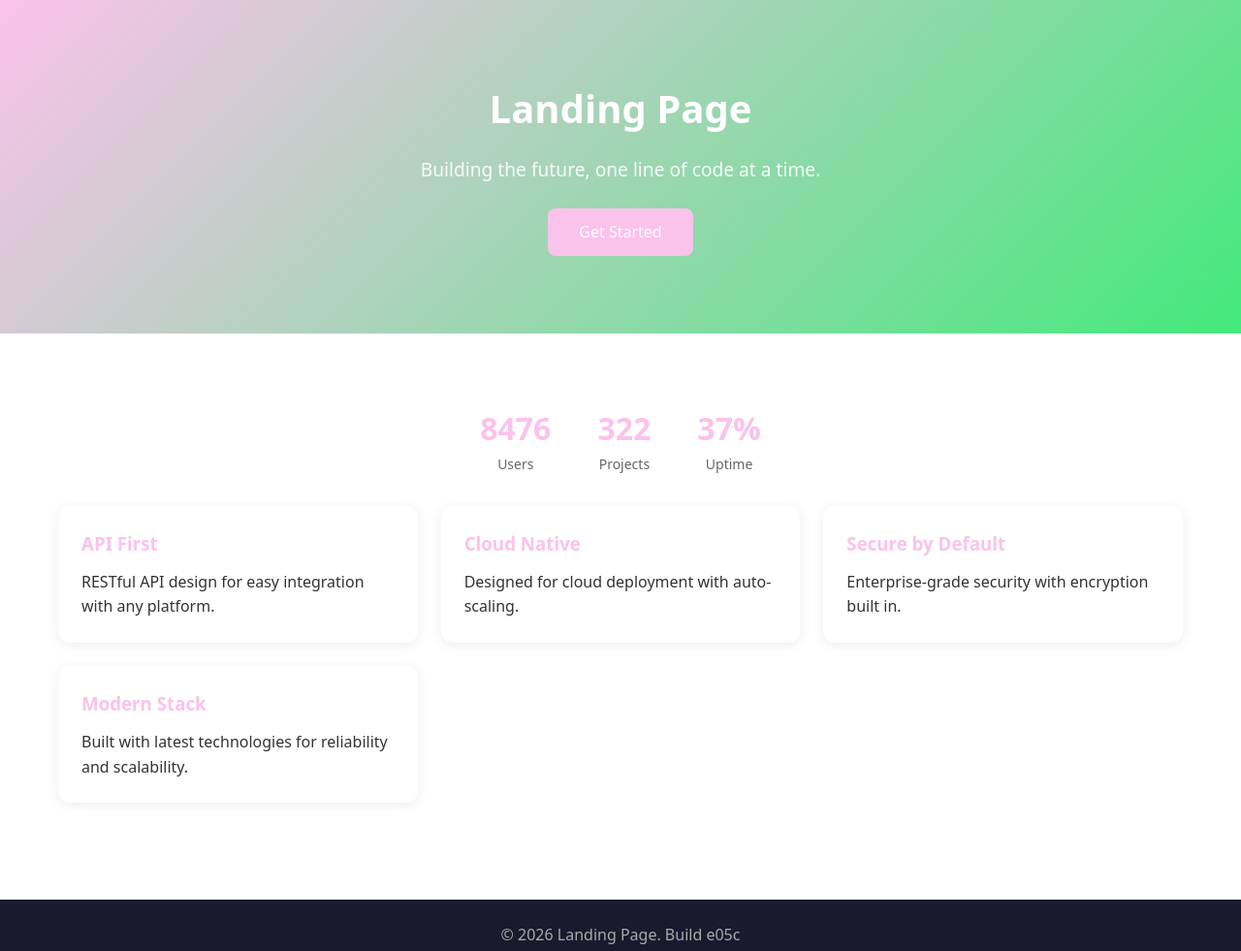
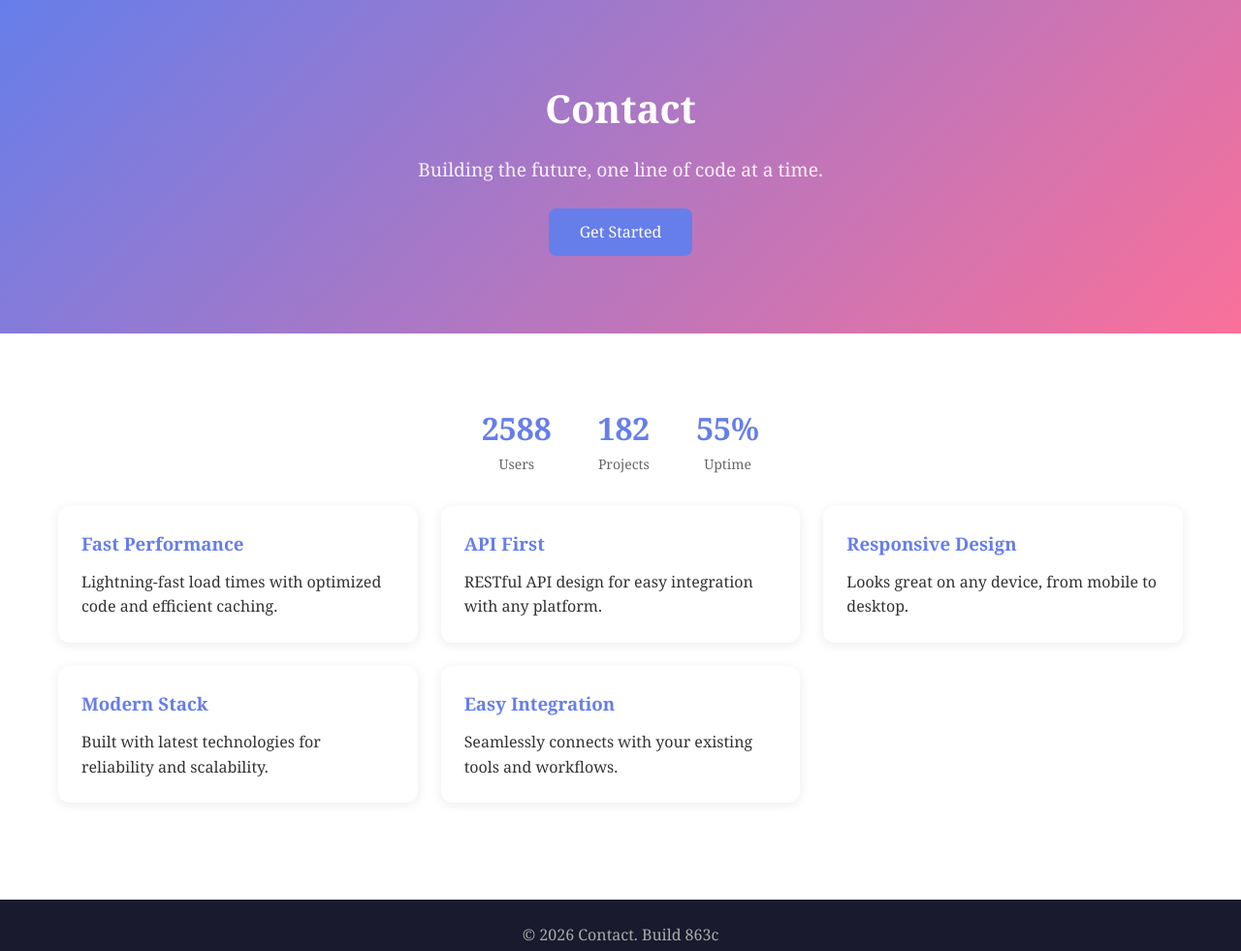
Before and after one commit to phammaile234-create/demo-f9de0e, a plain HTML site: page index.html in a window 1280 px wide. Shown: the whole page at 97% size. Drawn offline with Linux system fonts and the light colour scheme.

```diff
--- a/index.html
+++ b/index.html
@@ -3,48 +3,49 @@
 <head>
 	<meta charset="UTF-8">
 	<meta name="viewport" content="width=device-width, initial-scale=1.0">
-	<title>Landing Page</title>
+	<title>Contact</title>
 	<style>
 		* { margin: 0; padding: 0; box-sizing: border-box; }
-		body { font-family: system-ui, -apple-system, sans-serif; line-height: 1.6; color: #333; }
-		.hero { background: linear-gradient(135deg, #fbc2eb, #43e97b); color: #fff; padding: 80px 20px; text-align: center; }
+		body { font-family: Georgia, 'Times New Roman', Times, serif; line-height: 1.6; color: #333; }
+		.hero { background: linear-gradient(135deg, #667eea, #fa709a); color: #fff; padding: 80px 20px; text-align: center; }
 		.hero h1 { font-size: 2.5rem; margin-bottom: 16px; }
 		.hero p { font-size: 1.2rem; opacity: .9; max-width: 600px; margin: 0 auto; }
 		.container { max-width: 1200px; margin: 0 auto; padding: 40px 20px; }
 		.grid { display: grid; grid-template-columns: repeat(auto-fit, minmax(280px, 1fr)); gap: 24px; margin-top: 32px; }
 		.card { background: #fff; border-radius: 12px; padding: 24px; box-shadow: 0 2px 12px rgba(0,0,0,.08); transition: transform .2s; }
 		.card:hover { transform: translateY(-4px); }
-		.card h3 { color: #fbc2eb; margin-bottom: 12px; }
-		.btn { display: inline-block; padding: 12px 32px; background: #fbc2eb; color: #fff; border: none; border-radius: 8px; font-size: 1rem; cursor: pointer; text-decoration: none; margin-top: 24px; }
+		.card h3 { color: #667eea; margin-bottom: 12px; }
+		.btn { display: inline-block; padding: 12px 32px; background: #667eea; color: #fff; border: none; border-radius: 8px; font-size: 1rem; cursor: pointer; text-decoration: none; margin-top: 24px; }
 		.btn:hover { opacity: .9; }
 		.stats { display: flex; justify-content: center; gap: 48px; margin-top: 32px; }
 		.stat { text-align: center; }
-		.stat-num { font-size: 2rem; font-weight: bold; color: #fbc2eb; }
+		.stat-num { font-size: 2rem; font-weight: bold; color: #667eea; }
 		.stat-lbl { font-size: .875rem; color: #666; }
 		footer { background: #1a1a2e; color: #aaa; text-align: center; padding: 24px; margin-top: 60px; }
 	</style>
 </head>
 <body>
 	<div class="hero">
-		<h1>Landing Page</h1>
+		<h1>Contact</h1>
 		<p>Building the future, one line of code at a time.</p>
 		<a href="#content" class="btn">Get Started</a>
 	</div>
 	<div class="container" id="content">
 		<div class="stats">
-			<div class="stat"><div class="stat-num">8476</div><div class="stat-lbl">Users</div></div>
-			<div class="stat"><div class="stat-num">322</div><div class="stat-lbl">Projects</div></div>
-			<div class="stat"><div class="stat-num">37%</div><div class="stat-lbl">Uptime</div></div>
+			<div class="stat"><div class="stat-num">2588</div><div class="stat-lbl">Users</div></div>
+			<div class="stat"><div class="stat-num">182</div><div class="stat-lbl">Projects</div></div>
+			<div class="stat"><div class="stat-num">55%</div><div class="stat-lbl">Uptime</div></div>
 		</div>
 		<div class="grid">
+			<div class="card"><h3>Fast Performance</h3><p>Lightning-fast load times with optimized code and efficient caching.</p></div>
 			<div class="card"><h3>API First</h3><p>RESTful API design for easy integration with any platform.</p></div>
-			<div class="card"><h3>Cloud Native</h3><p>Designed for cloud deployment with auto-scaling.</p></div>
-			<div class="card"><h3>Secure by Default</h3><p>Enterprise-grade security with encryption built in.</p></div>
+			<div class="card"><h3>Responsive Design</h3><p>Looks great on any device, from mobile to desktop.</p></div>
 			<div class="card"><h3>Modern Stack</h3><p>Built with latest technologies for reliability and scalability.</p></div>
+			<div class="card"><h3>Easy Integration</h3><p>Seamlessly connects with your existing tools and workflows.</p></div>
 		</div>
 	</div>
 	<footer>
-		<p>&copy; 2026 Landing Page. Build e05c</p>
+		<p>&copy; 2026 Contact. Build 863c</p>
 	</footer>
 </body>
 </html>
```
